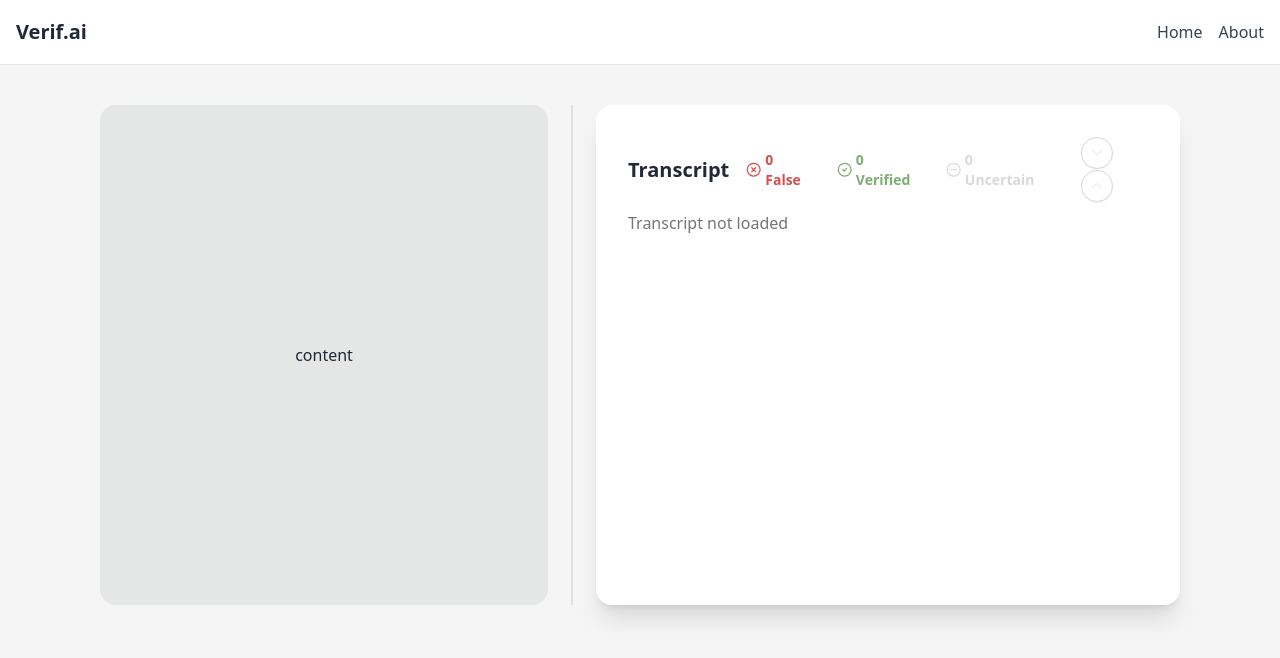
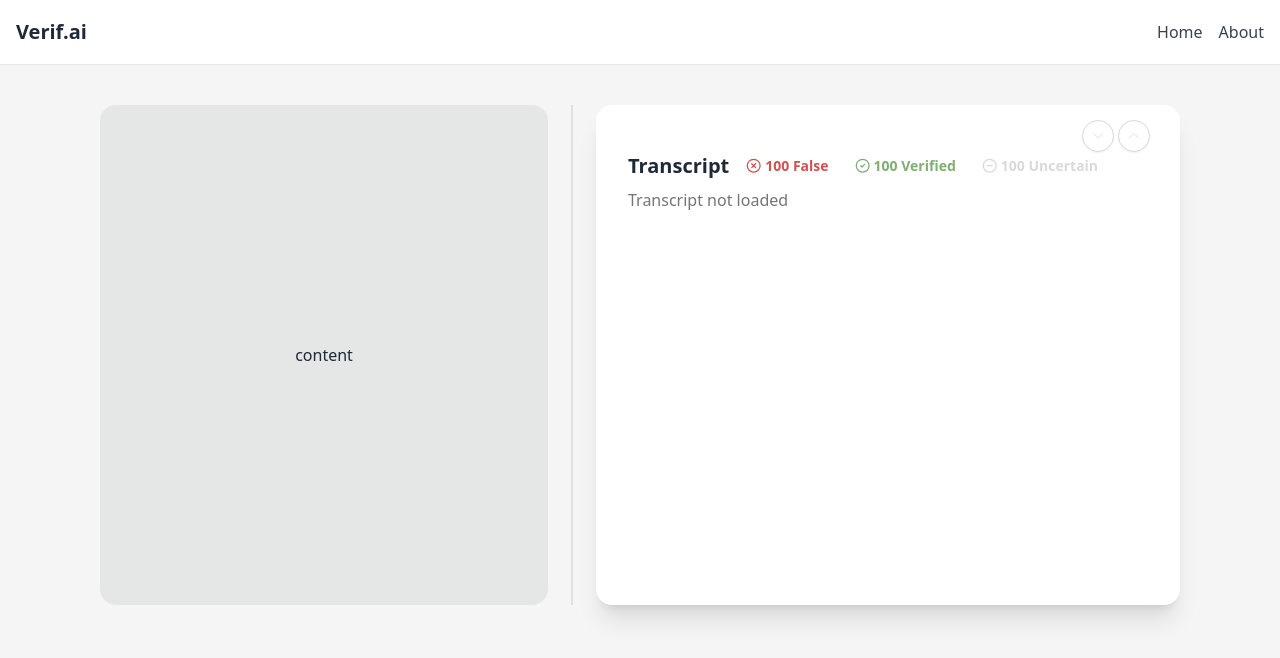
Before and after one commit to matthewdeguzman/verif-ai-frontend, a SvelteKit app: page /transcription in a window 1280 px wide. Shown: the top 658 px of the page. Built offline with nearby package versions, Linux system fonts and the light colour scheme.

Commit message:
nav fix for now

```diff
--- a/src/lib/components/TranscriptionBlock.svelte
+++ b/src/lib/components/TranscriptionBlock.svelte
@@ -13,17 +13,16 @@ export let transcript = "Transcript not loaded";
 
 <div class="card bg-base-100 w-[584px] shadow-xl min-h-[500px]">
     <div class="card-body">
-        <span class="card-title">
+      <div class="top-0 right-0 absolute pt-[15px] pr-[30px]"><DownButton/>{" "}<UpButton/></div>
+
+        <span class="card-title pt-[15px]">
           <h2>Transcript</h2>
           <div class="badge border-0 text-[#D54F4F]"> <span class="pr-[3px]"><FalseIcon/></span><span>{falseCount} False</span></div>
           <div class="badge border-0 text-[#7EAE72]"> <span class="pr-[3px]"><VerifiedIcon/></span><span>{verifiedCount} Verified</span></div>
           <div class="badge border-0 text-[#D9D9D9]"> <span class="pr-[3px]"><Uncertainicon/></span><span>{uncertainCount} Uncertain</span></div>
-          <div class="pl-[20px]"><DownButton/>{" "}<UpButton/></div>
+        </span>
+      <div>
 
-
-        </span>
-
-      <div>
       <p class="text-[#757575]">{transcript}</p>
       </div>
     </div>
--- a/src/routes/transcription/+page.svelte
+++ b/src/routes/transcription/+page.svelte
@@ -5,5 +5,5 @@ import TranscriptionBlock from '$lib/components/TranscriptionBlock.svelte'
 <div class="flex w-full flex-col pt-10 pr-[100px] pl-[100px] lg:flex-row">
 	<div class="card bg-base-300 rounded-box grid flex-grow place-items-center h-[500px]">content</div>
 	<div class="divider lg:divider-horizontal "></div>
-	<div class="card rounded-box grid h-32 place-items-center "><TranscriptionBlock/></div>
+	<div class="card rounded-box grid h-32 place-items-center "><TranscriptionBlock falseCount={100} verifiedCount={100} uncertainCount={100}/></div>
   </div>
```
